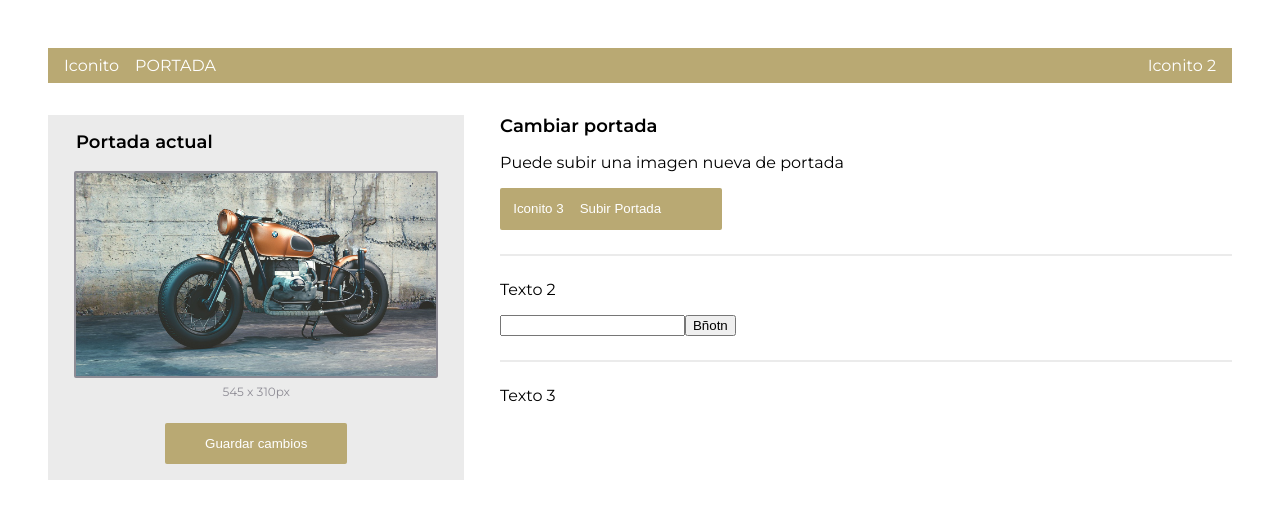
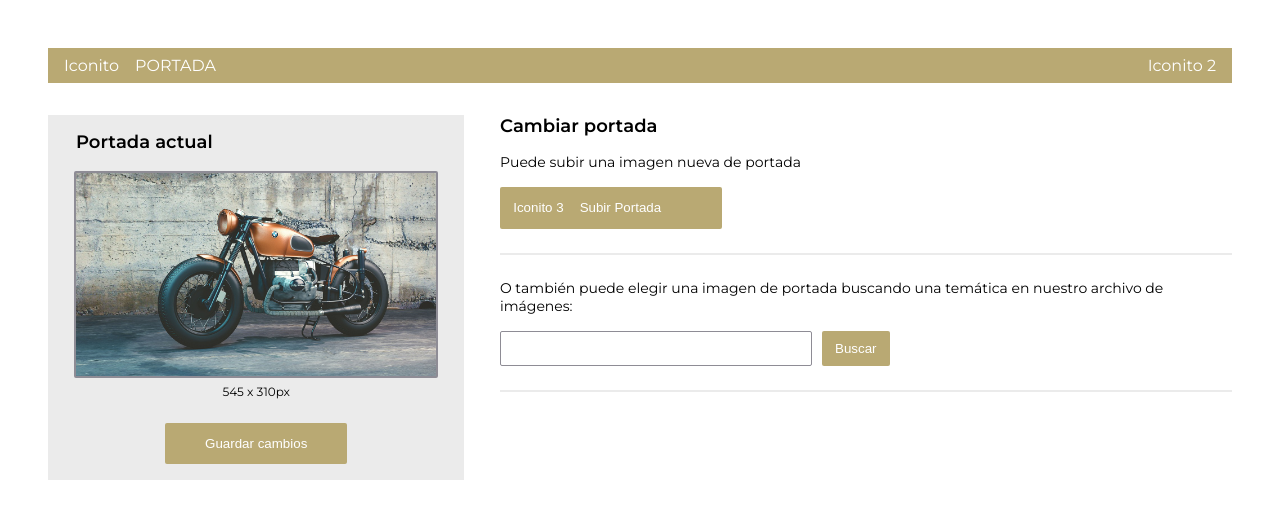
Before and after one commit to ManuYuzu/image-searcher-angular, an Angular app: page / in a window 1280 px wide. Shown: the top 518 px of the page. Built offline with nearby package versions, Linux system fonts and the light colour scheme.

Commit message:
feat: layout styling

```diff
--- a/src/app/components/layout/layout.component.html
+++ b/src/app/components/layout/layout.component.html
@@ -20,18 +20,23 @@
           class="layout-content-main__button--text">Subir Portada</span>
       </button>
       <hr class="layout-content-main__separator">
-      <span>Texto 2</span>
-      <div>
-        <input type="text" [(ngModel)]="search">
-        <button (click)="sendRequest()">Bñotn</button>
+      <span class="layout-content-main__text">
+        O también puede elegir una imagen de portada buscando una temática en nuestro archivo de imágenes:
+      </span>
+      <div class="layout-content-main__search-box">
+        <input type="text" [(ngModel)]="search" (keydown.enter)="sendRequest()"
+          class="layout-content-main__search-box--input text-box">
+        <button (click)="sendRequest()" class="layout-content-main__search-box--button button-primary">Buscar</button>
       </div>
       <hr class="layout-content-main__separator">
-      <span>Texto 3</span>
-      <div *ngIf="imagesResult && imagesResult.length === 0">No results found</div>
-      <div>
-        <img *ngFor="let image of imagesResult" [src]="image.largeImageURL" [alt]="image.tags">
+      <span *ngIf="imagesResult" class="layout-content-main__text">Resultados según su búsqueda</span>
+      <div *ngIf="imagesResult && imagesResult.length === 0" class="layout-content-main__text">No hay ningun texto de
+        busqueda</div>
+      <div class="layout-content-main__results">
+        <img *ngFor="let image of imagesResult" [src]="image.largeImageURL" [alt]="image.tags"
+          class="layout-content-main__results--image">
       </div>
-      <span></span>
+      <span *ngIf="imagesResult" class="layout-content-main__annotation">Imágenes cortesía de Pixabay</span>
     </main>
   </div>
 </div>
--- a/src/app/components/layout/layout.component.scss
+++ b/src/app/components/layout/layout.component.scss
@@ -59,7 +59,6 @@
         &__size {
           align-self: center;
           font-size: var(--font-size-xs);
-          color: var(--color-grey-dark);
           margin-top: .5em;
           margin-bottom: 2em;
         }
@@ -75,12 +74,56 @@
         flex-direction: column;
         gap: 1em;
 
+        &__text {
+          font-size: var(--font-size-s);
+        }
+
+        &__annotation {
+          font-size: var(--font-size-s);
+          text-align: end;
+        }
+
         &__button {
           margin-left: 0;
 
           &--text {
             margin-left: 16px;
             margin-right: 48px;
+          }
+        }
+
+        &__search-box {
+          display: flex;
+          justify-content: start;
+
+          &--input {
+            border: 1px solid var(--color-grey-dark);
+            border-radius: 2px;
+            -webkit-border-radius: 2px;
+            -moz-border-radius: 2px;
+            -ms-border-radius: 2px;
+            -o-border-radius: 2px;
+            padding: 0 .5em;
+            width: 40ch;
+          }
+
+          &--button {
+            margin: 0 .75em 0;
+            padding: .75em 1em;
+          }
+        }
+
+        &__results {
+          display: grid;
+          grid-template-columns: 1fr 1fr 1fr;
+          grid-auto-rows: 220px;
+          gap: 1.5em;
+
+
+          &--image {
+            object-fit: cover;
+            height: 100%;
+            width: 100%;
           }
         }
 
```
